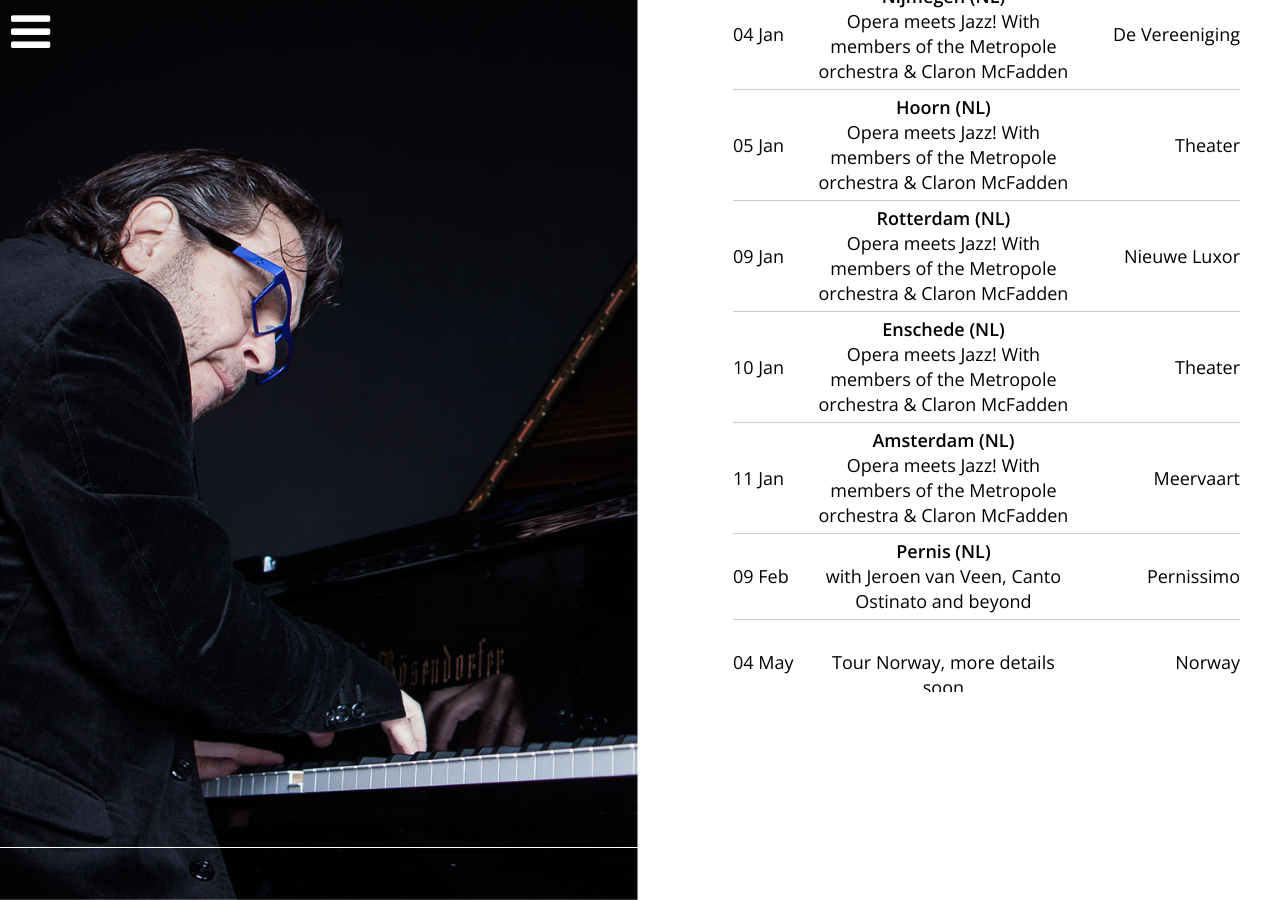
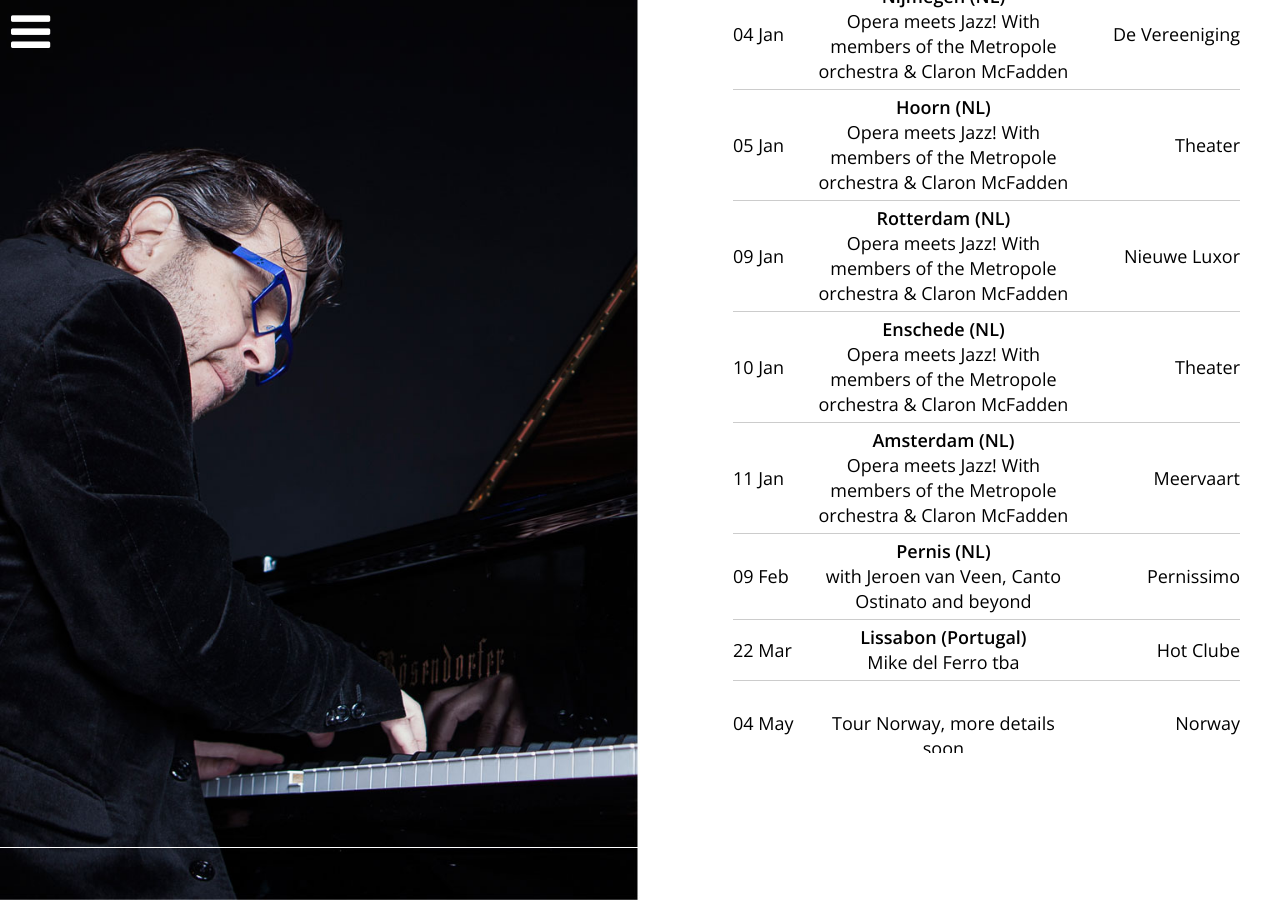
Before and after one commit to mikedelferro/website, a Jekyll site: the page built from agenda.html, in a window 1280 px wide and 900 px high, scrolled down 1458 px. Built offline with Jekyll 4.4.1, drawn with Linux system fonts in a browser that asks for light colours; nearby versions of some CDN libraries.

Commit message:
Updated '_config.yml' via CloudCannon

```diff
--- a/_config.yml
+++ b/_config.yml
@@ -123,3 +123,8 @@ gigs:
     location: Beauforthuis
     venue: Austerlitz
     url: www.beauforthuis.nl
+  - title: Mike del Ferro tba
+    date: 2019-03-22 13:00:00
+    location: Hot Clube
+    venue: Lissabon (Portugal)
+    url:
```
